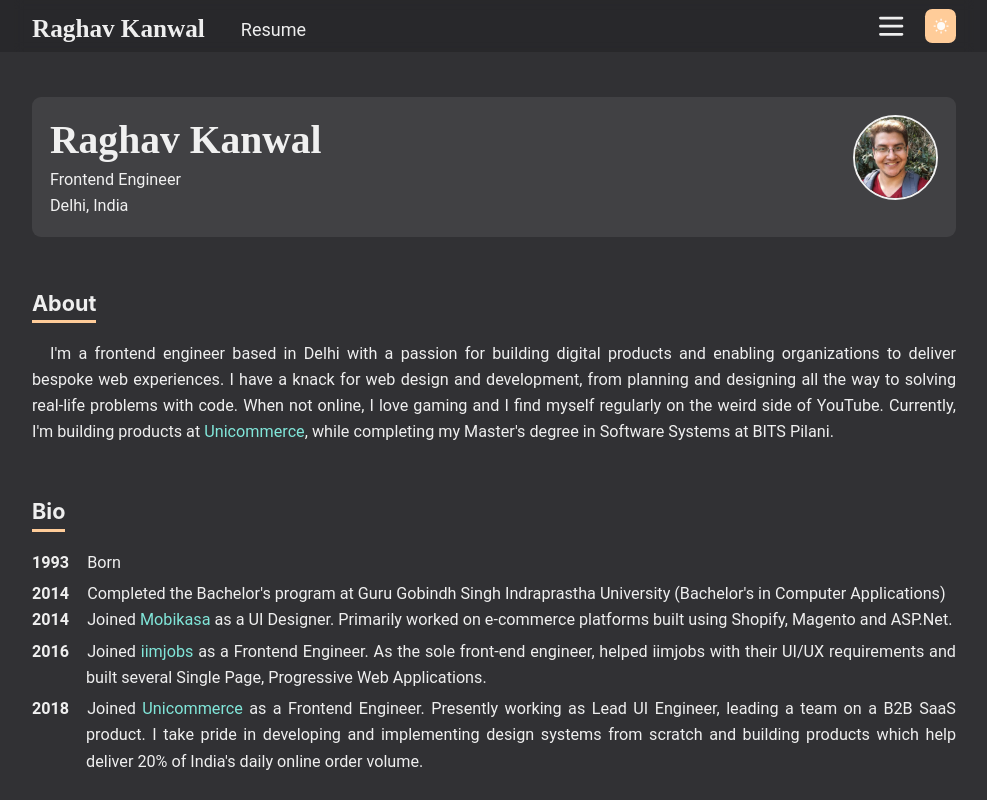
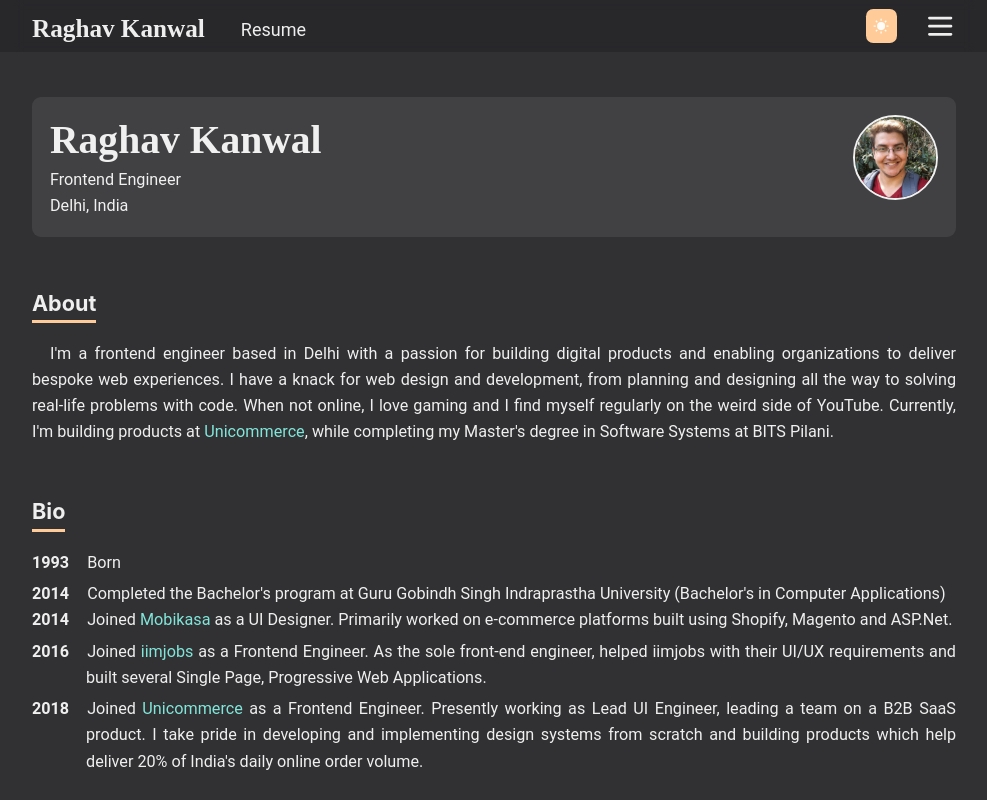
Before and after one commit to raghavkanwal/portfolio, a Gatsby site: page / in a window 1280 px wide. Shown: the top 800 px of the page, without its empty margins (146-1133 px from the left). Built offline with nearby package versions, Linux system fonts and the light colour scheme; Gatsby itself is replaced by a stand-in of ours.

Commit message:
Menu spacing

```diff
--- a/src/components/header.js
+++ b/src/components/header.js
@@ -19,8 +19,8 @@ const Header = ({ switchTheme }) => {
             <NavLinkItem className=  "NavLinkItem" routePath="/resume" text="Resume"></NavLinkItem>
           }
         </NavLinks>
+        <ThemeToggler switchTheme={switchTheme} />
         <MenuButton />
-        <ThemeToggler switchTheme={switchTheme} />
       </TopBarContainer>
     </AppHeader>
   )
--- a/src/components/styled-snippets/header.js
+++ b/src/components/styled-snippets/header.js
@@ -87,7 +87,7 @@ export const NavLinkItem = styled(StyledLink)`
 export const MenuButton = styled(HiOutlineMenu)`
   font-size:1.8rem;
   color: ${props => props.theme.textColor};
-  margin: 0 1rem;
+  margin: 0 0 0 1.5rem;
 
   &:hover {
     cursor:pointer;
```
